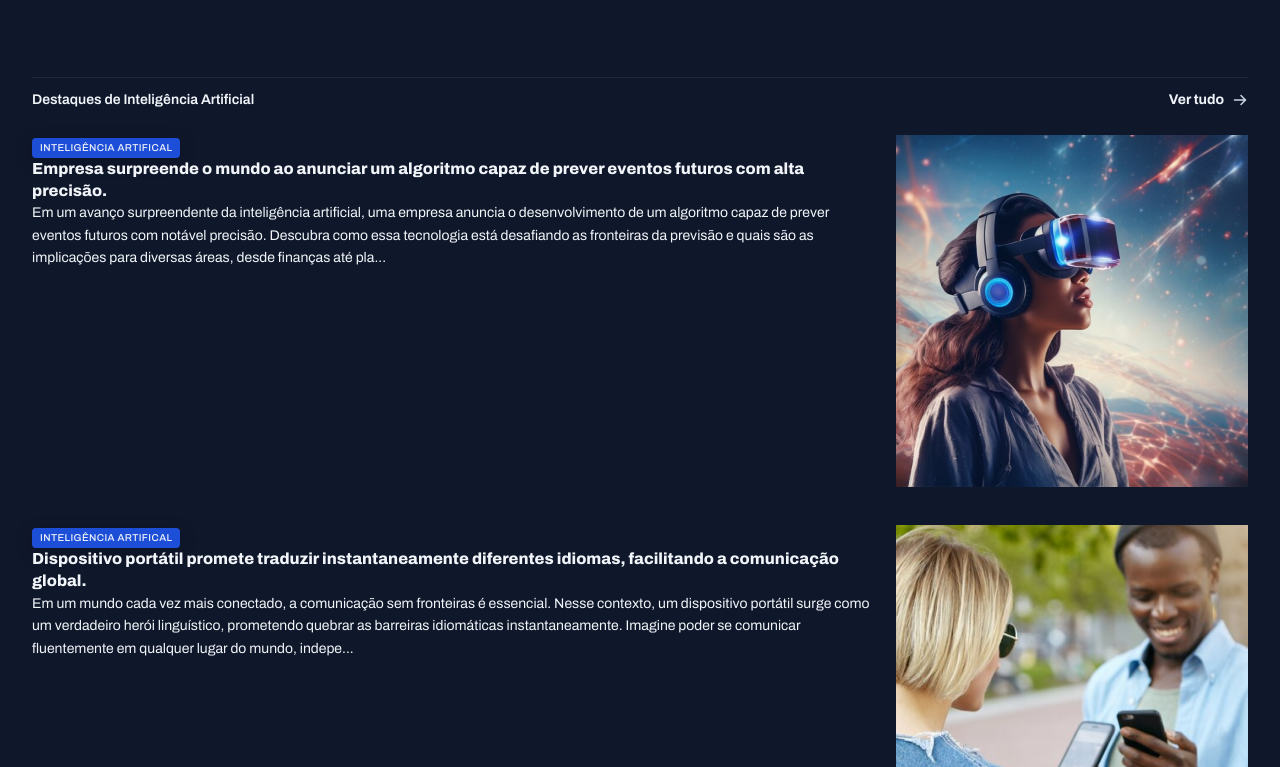
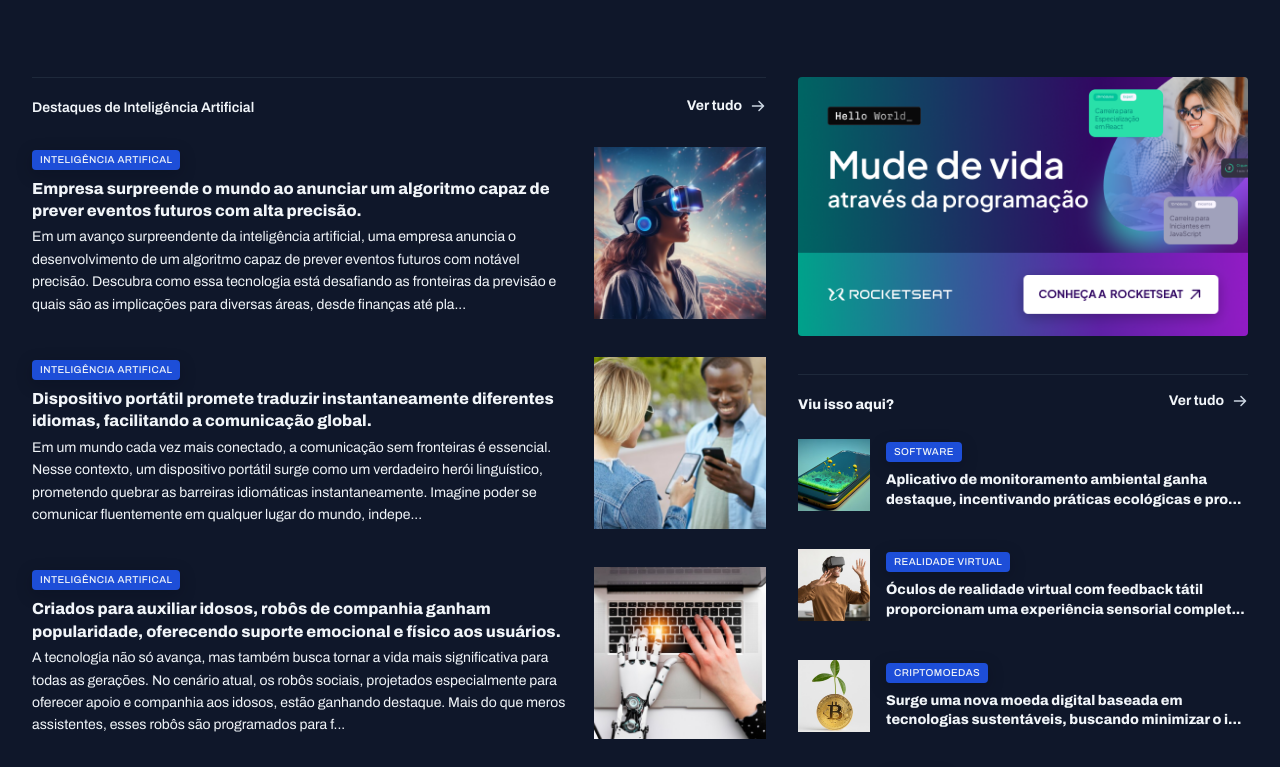
Before and after one commit to Czniartynsk/Portal-de-Noticias, a plain HTML site: page index.html in a window 1280 px wide. Shown: the part 986-1753 px from the top of the page. Drawn offline with Linux system fonts and the light colour scheme.

Commit message:
Estilizando os últimos cards

```diff
--- a/index.html
+++ b/index.html
@@ -174,7 +174,7 @@
       </div>
     </section>
 
-    <div>
+    <aside>
       <div id="ads">
         <img src="assets/Ads.png" alt="">
       </div>
@@ -240,7 +240,7 @@
           </article>
         </div>
       </section>
-    </div>
+    </aside>
   </main>
 </body>
 </html>
--- a/styles/global.css
+++ b/styles/global.css
@@ -55,8 +55,15 @@ img {
 }
 
 main {
-  margin-top: 40px;
-  gap: 80px;
+  margin-block: 40px 80px;
+  row-gap: 80px;
+  column-gap: 32px;
+
+  grid-template-areas:
+  "featured featured"
+  "weekly weekly"
+  "ai aside";
+  grid-template-columns: 1fr 450px;
 }
 
 .content-tag {
--- a/styles/sections.css
+++ b/styles/sections.css
@@ -21,6 +21,8 @@ section header {
 }
 
 #featured {
+  grid-area: featured;
+
   img {
     height: 100%;
     object-fit: cover;
@@ -62,6 +64,8 @@ section header {
 }
 
 #weekly {
+  grid-area: weekly;
+
   &>div {
     grid-template-columns: repeat(4, 292px);
   }
@@ -85,3 +89,42 @@ section header {
     }
   }
 }
+
+#ai {
+  grid-area: ai;
+
+  img {
+    height: 172px;
+
+    /* aspect-ratio, faz com que a imagem tenha o mesmo tamanho nos lados */
+    aspect-ratio: 1/1;
+    object-fit: cover;
+  }
+
+  h3 {
+    margin-block: 8px 4px;
+  }
+}
+
+#ads img {
+  border-radius: 4px;
+}
+
+#more {
+  margin-top: 32px;
+
+  div {
+    align-content: space-between;
+  }
+
+  img {
+    width: 72px;
+    aspect-ratio: 1/1;
+    object-fit: cover;
+  }
+
+  h3 {
+    margin-top: 8px;
+    font: 800 14px/140% var(--font-family)
+  }
+}
```
